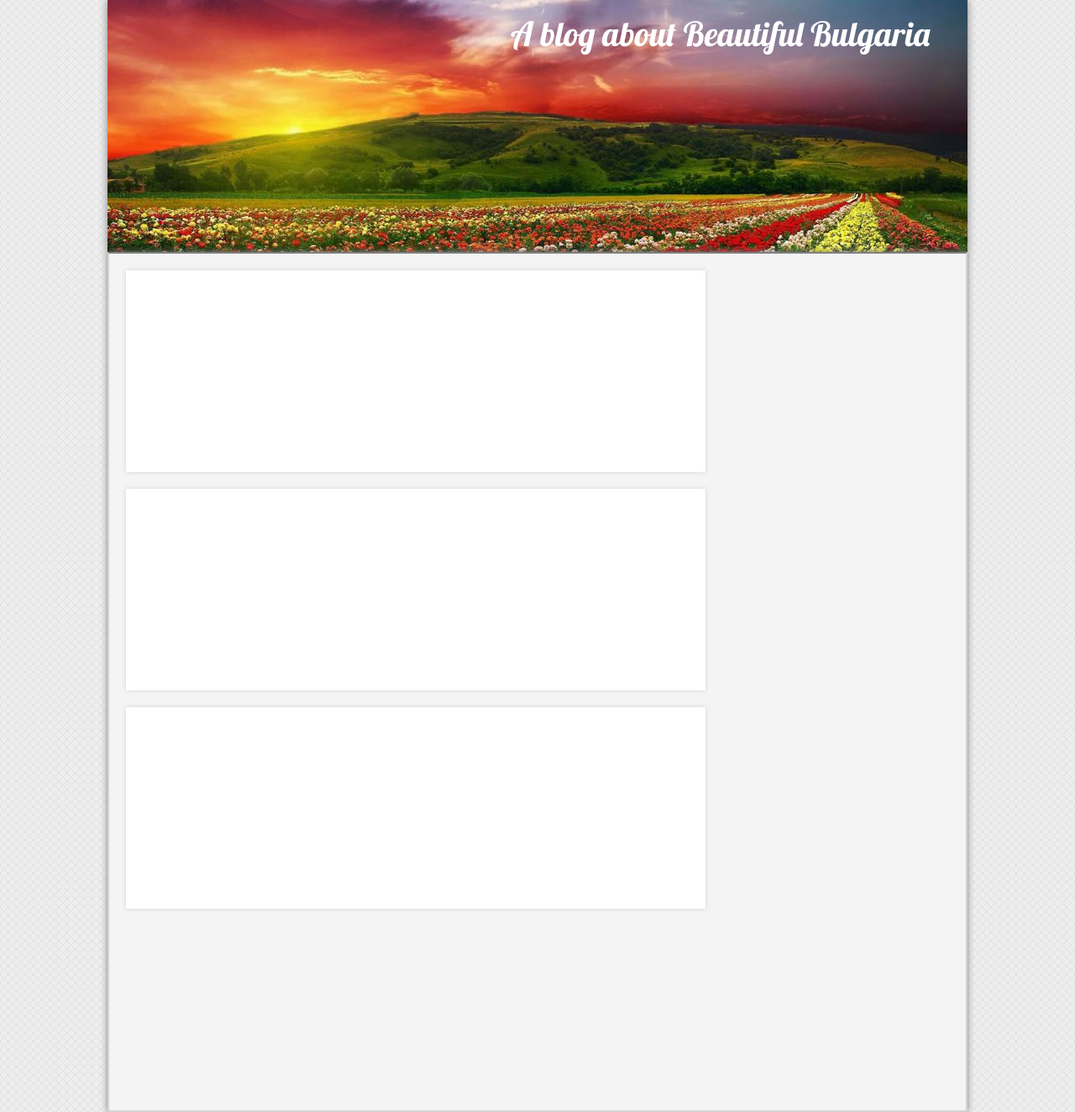
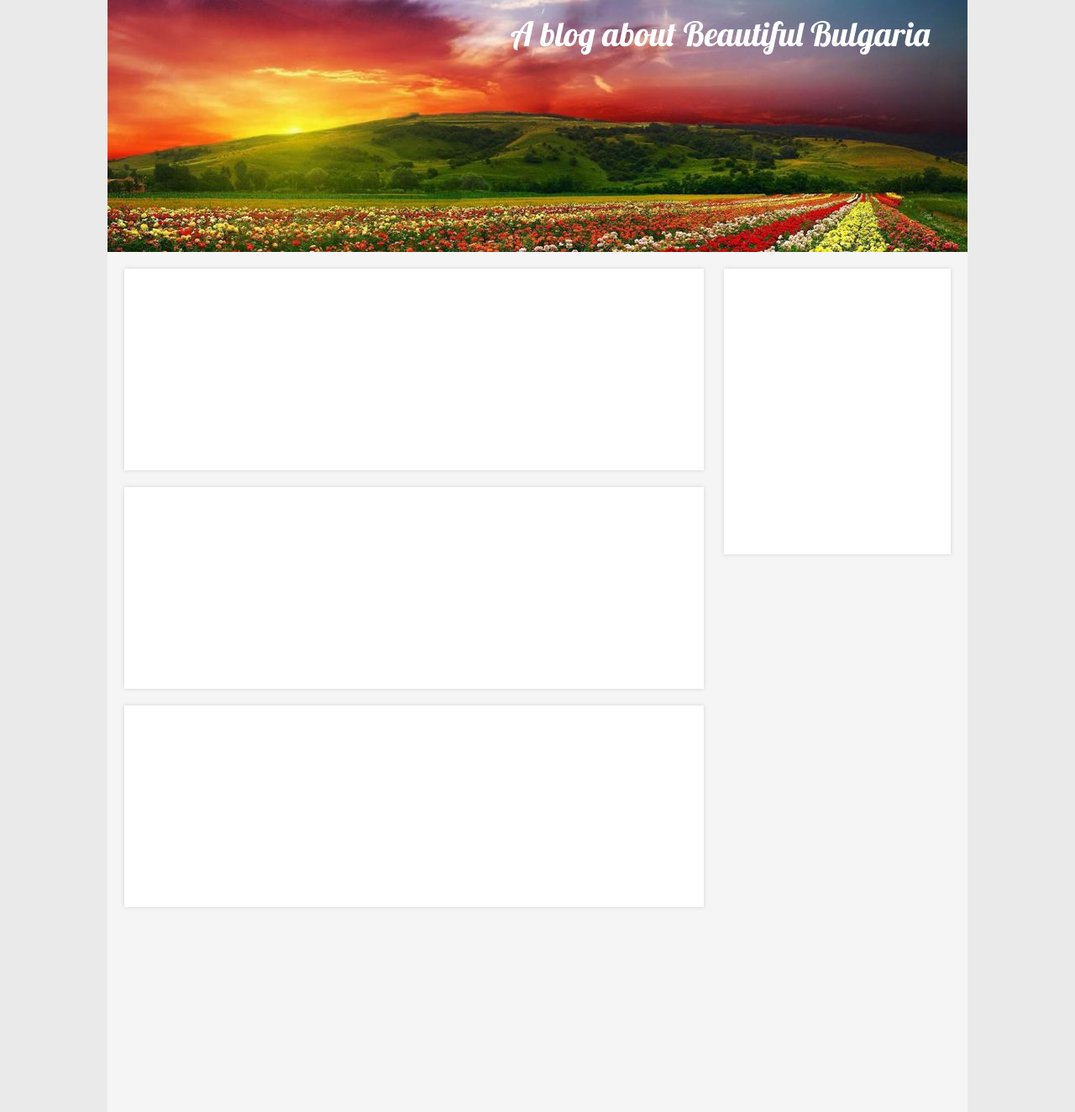
Before and after one commit to TeamYosemite/Team-Yosemite-Project, a PHP site: page /designTemplate.html in a window 1280 px wide; the page is wider, and only the part inside the window is pictured. Shown: that part at 84% size. Run offline with PHP 8.4, Linux system fonts and the light colour scheme.

Commit message:
designTemplate.html development - css

```diff
--- a/source/designTemplate.html
+++ b/source/designTemplate.html
@@ -12,6 +12,9 @@
 </header>
 
 <main>
+    <aside>
+
+    </aside>
 
     <article>
 
@@ -26,9 +29,7 @@
     </article>
 
 
-    <aside>
 
-    </aside>
 
 </main>
 
--- a/source/styles/main.css
+++ b/source/styles/main.css
@@ -9,10 +9,11 @@ html {
 
 body {
     box-sizing: border-box;
-    background-image: url("../images/body-background.png");
+/*    background-image: url("../images/body-background.png");
     background-attachment: fixed;
     background-repeat: repeat;
-    background-position: 0 0;
+    background-position: 0 0;*/
+    background-color: #eaeaea;
 }
 
 header {
@@ -21,7 +22,7 @@ header {
     height: 300px;
     width: 1024px;
     margin: 0 auto;
-    box-shadow: 0 0 10px #808080;
+/*    box-shadow: 0 0 10px #808080;*/
 }
 
 header p {
@@ -35,25 +36,38 @@ header p {
 
 main {
     padding: 20px;
-    background-color: #f4f4f4;
+    background-color: #f5f5f5;
     box-sizing: border-box;
     width: 1024px;
     min-height: 1024px;
     margin: 0 auto;
-    border-top: 2px solid #808080;
+/*    border-top: 2px solid #808080;
     border-left: 2px solid lightgrey;
     border-right: 2px solid lightgrey;
     border-bottom: 2px solid lightgrey;
-    box-shadow: 0 0 8px #808080;
+    box-shadow: 0 0 8px #808080;*/
 }
 
 article {
+    display: inline-block;
+    float: left;
     padding: 20px;
     margin-bottom: 20px;
     width: 650px;
     min-height: 200px;
     background-color: white;
     box-shadow: 0 0 5px lightgrey;
+}
+
+aside {
+    display: inline-block;
+    float: right;
+    padding: 20px;
+    width: 230px;
+    min-height: 300px;
+    background-color: white;
+    box-shadow: 0 0 5px lightgrey;
+
 }
 
 
```
